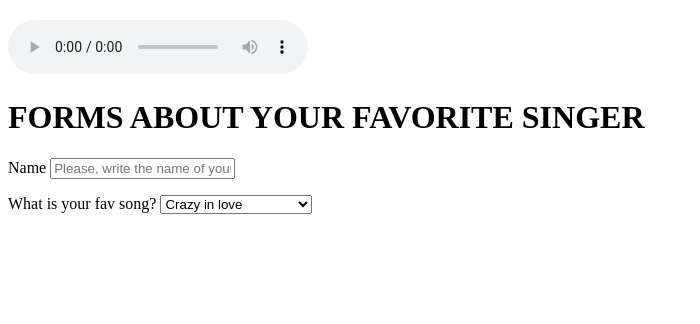
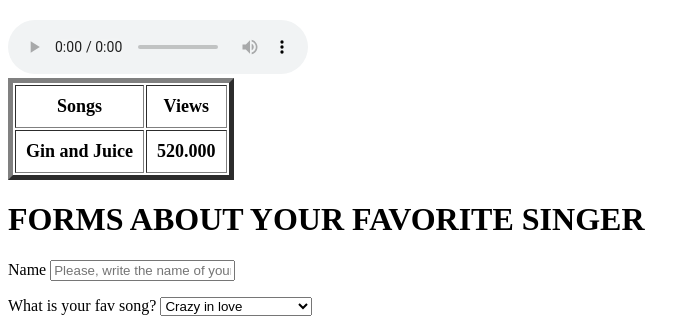
Before and after one commit to PamelaRodas/Cesde-my-home, a plain HTML site: page index.html in a window 1280 px wide. Shown: the part 2283-2607 px from the top of the page, without its empty margins (0-700 px from the left). Before the commit the page ends 2505 px from the top, so only its background shows below. Drawn offline with Linux system fonts and the light colour scheme.

Commit message:
Add files via upload

```diff
--- a/index.html
+++ b/index.html
@@ -76,7 +76,38 @@
         <source src="/Audio mp3.mp3" type="audio/mp3">
 
     </audio>
+    <table border="5" style="30%;font-size: 18px; text-aling:center; margin-left: 0;">
 
+
+        <thead>
+
+            <tr>
+
+                <th style="padding: 10px;">Songs</th>
+                <th style="padding: 10px;"> Views</th>
+
+            </tr>
+
+        <tbody>
+
+            <tr>
+
+                <th style="padding: 10px;">Gin and Juice</th>
+                <th style="padding: 10px;">520.000</th>
+
+            </tr>
+        </tbody>
+        </thead>
+
+    </table>
+
+
+
+
+
+
+
+    </table>
 
     <h1> FORMS ABOUT YOUR FAVORITE SINGER </h1>
 
```
